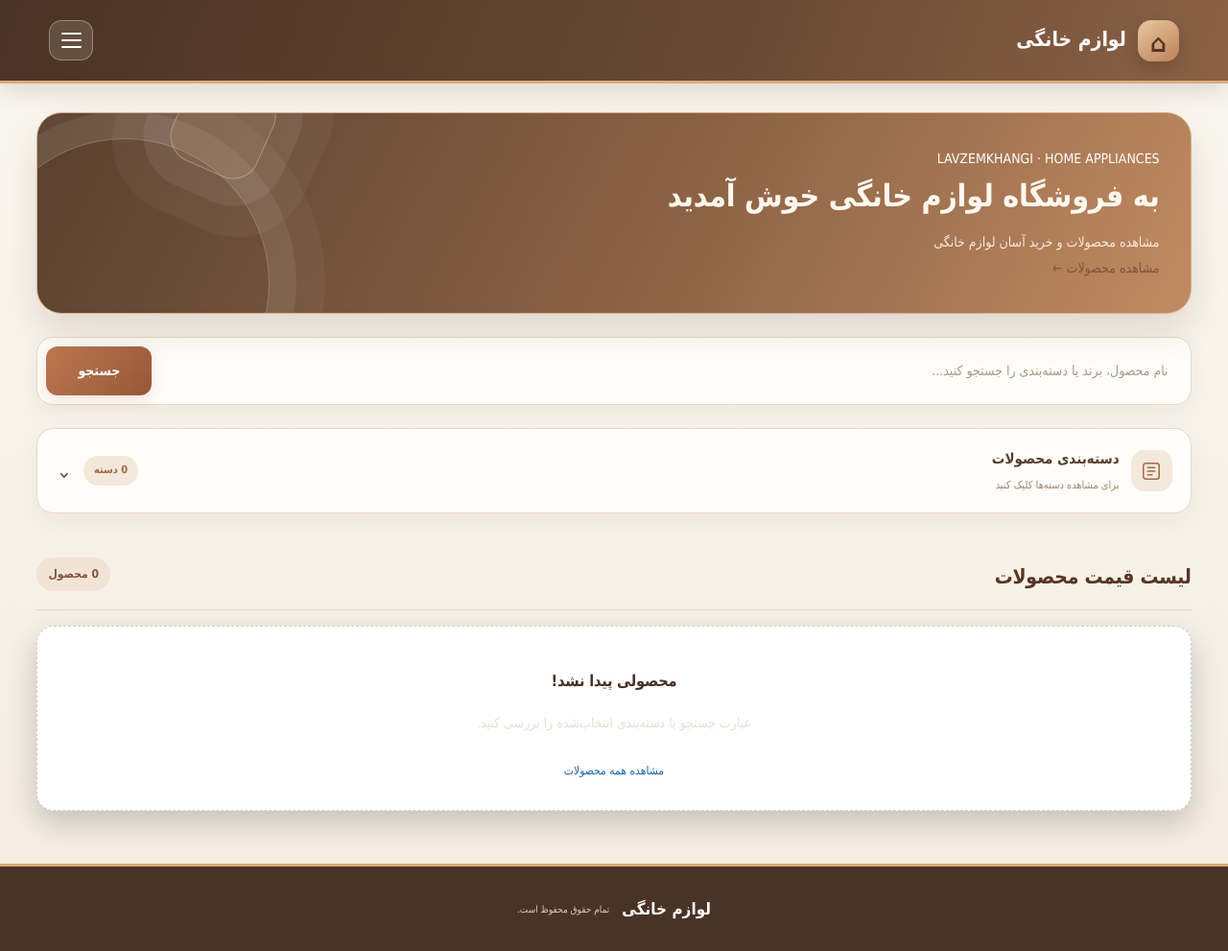
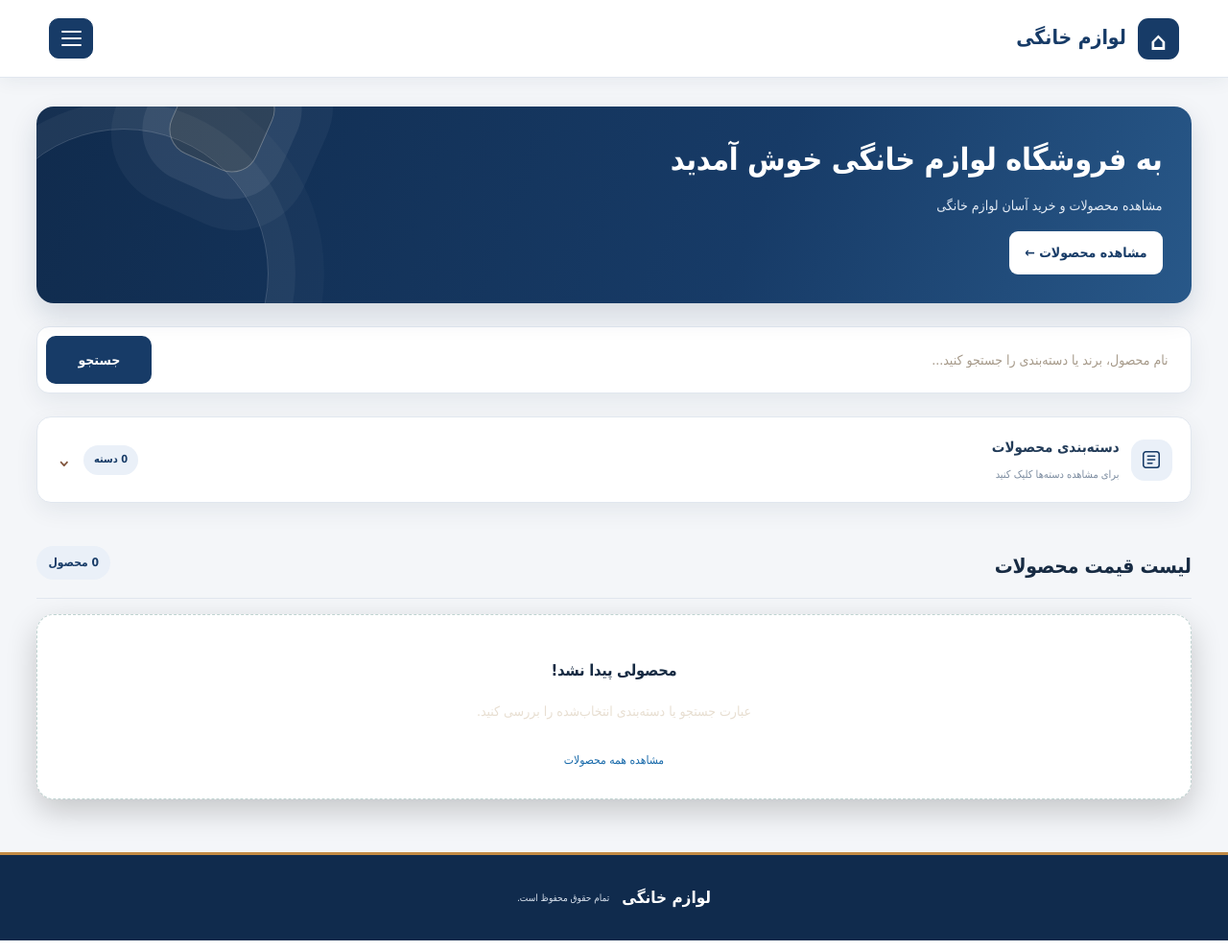
Before and after one commit to sezarsteam-del/Lavzemkhangi, a Flask app: page / in a window 1280 px wide. Shown: the whole page at 96% size. Run offline with Flask 3, Linux system fonts and the light colour scheme; data that the repository does not hold is empty; parts of the project's set-up code (start-up, migrations or seed data) failed here and were passed over; some libraries are stand-ins or nearby versions.

Commit message:
Apply professional Persian white and navy storefront theme

```diff
--- a/static/css/storefront-theme.css
+++ b/static/css/storefront-theme.css
@@ -704,3 +704,84 @@ tr:hover td{background:#fcf6ee!important}
  .product-bottom{align-items:stretch!important;flex-direction:column!important}
  .product-bottom button{width:100%!important}
 }
+
+/* =========================================================
+   قالب شماره ۲ — فروشگاهی حرفه‌ای سفید و سرمه‌ای
+   نسخه فارسی، راست‌چین و واکنش‌گرا
+========================================================= */
+:root{
+ --brand:#173b67;--brand-deep:#102b4d;--brand-soft:#eaf0f8;
+ --accent:#c28b45;--accent-deep:#a87330;--accent-soft:#f8f1e6;
+ --gold:#d7b477;--ink:#172b43;--text:#40536a;--muted:#77869a;
+ --paper:#f4f6f9;--surface:#fff;--line:#e1e7ef;
+ --radius:15px;--shadow:0 8px 25px rgba(20,43,72,.07);
+ --shadow-hover:0 14px 32px rgba(20,43,72,.12);
+}
+html{background:#f4f6f9!important}
+body{background:#f4f6f9!important;color:#40536a!important;font-family:Tahoma,Arial,sans-serif!important}
+h1,h2,h3,h4{color:#172b43}
+a{color:#173b67}
+a:hover{color:#a87330}
+.topbar{background:#fff!important;color:#172b43!important;border-bottom:1px solid #e1e7ef!important;box-shadow:0 4px 18px rgba(20,43,72,.06)!important;padding:13px 4%!important}
+.brand,.brand strong{color:#173b67!important}
+.brand:before{background:#173b67!important;color:#fff!important;border-radius:11px!important;box-shadow:none!important}
+.menu-toggle{background:#173b67!important;border:1px solid #173b67!important;border-radius:10px!important}
+.menu-toggle:hover{background:#102b4d!important}
+.top-navigation{background:#fff!important;border:1px solid #e1e7ef!important;border-radius:13px!important;box-shadow:0 12px 28px rgba(20,43,72,.13)!important}
+.top-navigation a,.top-navigation .logout-link{color:#30465f!important}
+.top-navigation a:hover,.top-navigation .logout-link:hover{background:#eaf0f8!important;color:#173b67!important}
+.top-navigation .login-link{background:#173b67!important;color:#fff!important}
+.hero{background:linear-gradient(112deg,#102b4d 0%,#173b67 62%,#285889 100%)!important;color:#fff!important;border:0!important;border-radius:18px!important;box-shadow:0 12px 28px rgba(16,43,77,.15)!important;padding:30px!important}
+.hero:before{border-color:rgba(255,255,255,.18)!important;box-shadow:0 0 0 28px rgba(255,255,255,.045),0 0 0 58px rgba(255,255,255,.025)!important}
+.hero:after{background:rgba(215,180,119,.14)!important}
+.hero h1,.hero p{color:#fff!important}
+.hero p{color:#e3ebf5!important}
+.global-hero-kicker{display:none!important}
+.global-hero-link{display:inline-block;position:relative;z-index:2;margin-top:13px;padding:9px 16px;border-radius:9px;background:#fff;color:#173b67!important;font-weight:700}
+.search{background:#fff!important;border:1px solid #e1e7ef!important;border-radius:13px!important;box-shadow:var(--shadow)!important}
+.search input{background:#fff!important;color:#172b43!important}
+.category-dropdown{background:#fff!important;border:1px solid #e1e7ef!important;border-radius:15px!important;box-shadow:var(--shadow)!important}
+.category-summary:hover{background:#f7f9fc!important}
+.category-title,.category-name{color:#233c59!important}
+.category-subtitle{color:#7d8da1!important}
+.main-category-icon,.category-icon{background:#eaf0f8!important}
+.main-category-icon svg,.category-icon svg{stroke:#173b67!important}
+.category-total,.result-count{background:#eaf0f8!important;color:#173b67!important}
+.category-content{background:#f8fafd!important;border-color:#e1e7ef!important}
+.category-card{background:#fff!important;border-color:#e1e7ef!important;border-radius:11px!important}
+.category-card:hover,.category-card.selected{background:#eef3fa!important;border-color:#7893b4!important}
+.category-card.selected .category-name{color:#173b67!important}
+.catalog-heading{border-color:#e1e7ef!important}
+.catalog-heading .section-title{color:#172b43!important}
+.product{background:#fff!important;border:1px solid #e1e7ef!important;border-radius:15px!important;box-shadow:0 5px 18px rgba(20,43,72,.05)!important}
+.product:hover{border-color:#9aafc8!important;box-shadow:var(--shadow-hover)!important}
+.product-image,.product-placeholder{background:#f7f9fc!important}
+.product h3,.product h3 a{color:#172b43!important}
+.product-category,.product-brand,.product-description{color:#77869a!important}
+.product-bottom{border-color:#e8edf3!important}
+.price{color:#173b67!important}
+button,.btn,.button,.primary{background:#173b67!important;color:#fff!important;border-radius:10px!important;box-shadow:none!important}
+button:hover,.btn:hover,.button:hover,.primary:hover{background:#102b4d!important;box-shadow:0 6px 15px rgba(16,43,77,.16)!important}
+.secondary,.back-btn{background:#eaf0f8!important;color:#173b67!important}
+input,select,textarea{background:#fff!important;border-color:#dbe3ed!important;color:#172b43!important;border-radius:9px!important}
+input:focus,select:focus,textarea:focus{border-color:#6e8eB5!important;box-shadow:0 0 0 3px rgba(23,59,103,.1)!important}
+.panel,.form-card,.account-panel,.contact-page,.login-card,.invoice-card{background:#fff!important;border-color:#e1e7ef!important;box-shadow:var(--shadow)!important;border-radius:15px!important}
+.account-panel h1,.contact-page h1{color:#173b67!important}
+.payment-choice{background:#f8fafd!important;border-color:#e1e7ef!important}
+.payment-choice:has(input:checked){background:#eef3fa!important;border-color:#7893b4!important}
+table{background:#fff!important;border-color:#e1e7ef!important}
+th{background:#edf2f8!important;color:#233c59!important}
+td{border-color:#e8edf3!important}
+tr:hover td{background:#f7f9fc!important}
+.footer{background:#102b4d!important;color:#fff!important;border-top:3px solid #c28b45!important}
+.footer small{color:#d7e0ec!important}
+.notice{border-radius:10px!important}
+@media(max-width:600px){
+ .hero{padding:23px 17px!important}
+ .product-list{grid-template-columns:repeat(2,minmax(0,1fr))!important;gap:11px!important}
+ .product-image,.product-placeholder{height:140px!important}
+ .product-info{padding:11px!important}
+ .product h3{font-size:13px!important}
+ .product-bottom{align-items:stretch!important;flex-direction:column!important}
+ .product-bottom button{width:100%!important}
+}
```
